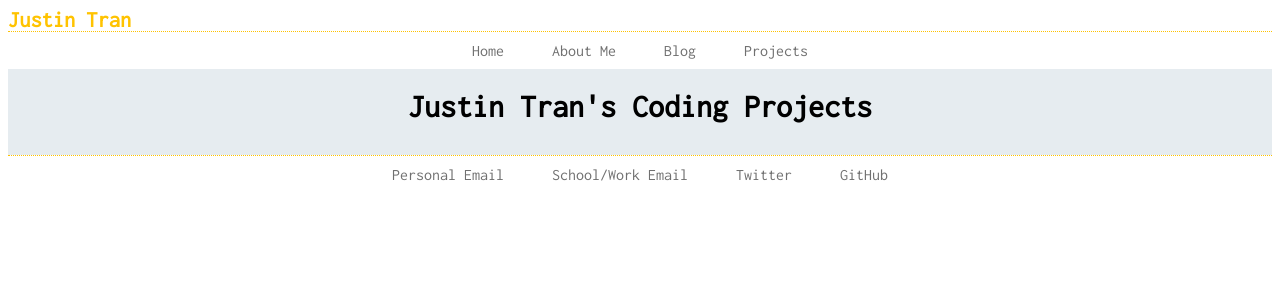
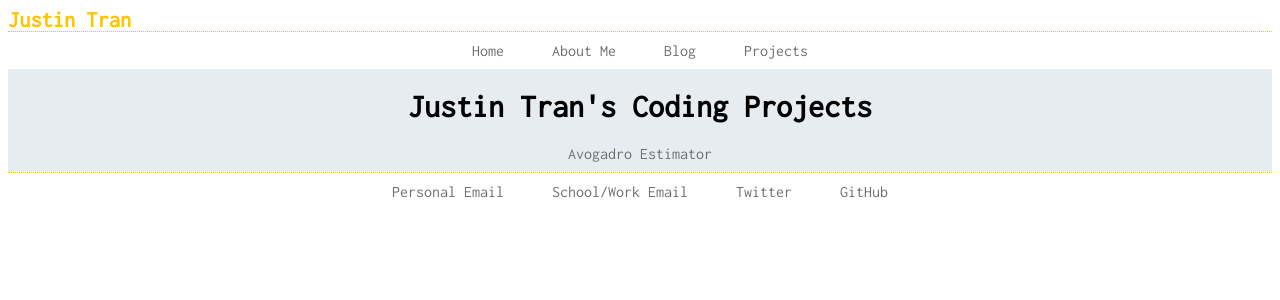
Before and after one commit to justintranjt/justintranjt.github.io, a Jekyll site: the page built from projects/index.html, in a window 1280 px wide. Shown: the top 300 px of the page. Built offline with Jekyll 4.4.1, drawn with Linux system fonts in a browser that asks for light colours.

Commit message:
Update index.html

```diff
--- a/projects/index.html
+++ b/projects/index.html
@@ -5,11 +5,8 @@ title: Justin Tran's Coding Projects
 <h1>{{ page.title }}</h1>
 <ul class="projects">
     <li class="java">
-        <span>
-            {{ post.date|date: "%B %d, %Y" }}
-        </span>
-        <a href="{{ justintranjt.github.io/_codeprojects/2017-07-29-avogadro-estimation.md }}" title="{{ Avogadro Estimator }}">
-            {{ Avogadro Estimator }}
+        <a href="justintranjt.github.io/_codeprojects/2017-07-29-avogadro-estimation.md" title="Avogadro Estimator">
+            Avogadro Estimator
         </a>
     </li>
     <li class="R">
```
